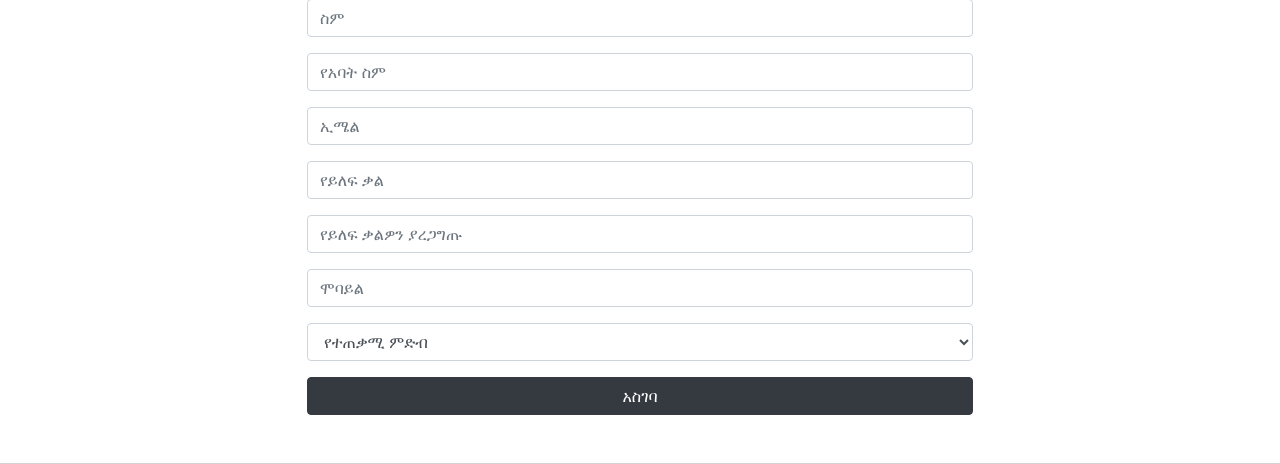
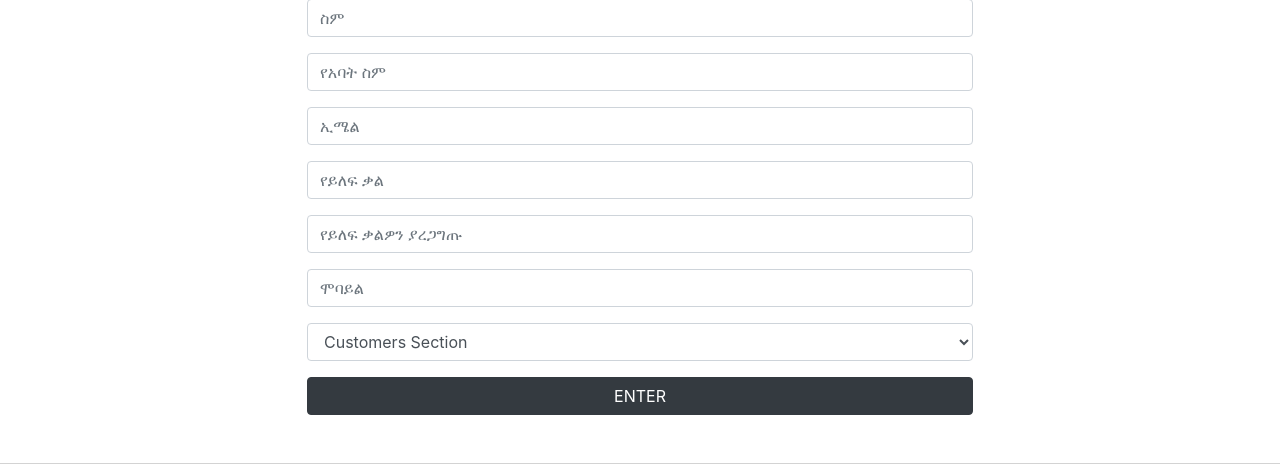
Before and after one commit to etEthiopia/RestaurantManagementPHP, a PHP site: page /views/register.php in a window 1280 px wide. Shown: the part 179-643 px from the top of the page. Run offline with PHP 8.4, Linux system fonts and the light colour scheme; data comes from the database, SQL or seed files in the repository.

Commit message:
register

```diff
--- a/views/register.php
+++ b/views/register.php
@@ -47,20 +47,20 @@
 <div class="form-group">
 
 	<select class="form-control" name="admin" required onchange="yesnoCheck()">
-		<option value="" selected disabled>የተጠቃሚ ምድብ</option>
-		<option value="user">ተጠቃሚ</option>
-		<option id="adminchk" value="admin">አስተዳደር</option>
+		<option value="" selected disabled>Customers Section</option>
+		<option value="user">Customers</option>
+		<option id="adminchk" value="admin">Management</option>
 	</select>
 	  </div>
 
 	<div class="form-group">
-    <input type="password" class="form-control" id="adminpass" name="adminpass" placeholder="የአስተዳዳሪ ኮድ (on ReadMe file)" style="display: none" required>
+    <input type="password" class="form-control" id="adminpass" name="adminpass" placeholder="Manager Code (on ReadMe file)" style="display: none" required>
 		<?php if(isset($error_adminpass)): ?>
 		<div class="alert alert-danger p-2 mt-2" role="alert"><?= $error_adminpass; ?></div>
 		<?php endif; ?>
   </div>
 
-  <button type="submit" name="registration" id="registration" class="submit-btn btn btn-dark d-block mr-auto ml-auto">አስገባ</button>
+  <button type="submit" name="registration" id="registration" class="submit-btn btn btn-dark d-block mr-auto ml-auto">ENTER</button>
 
 
 
```
